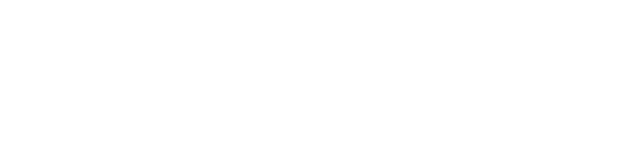
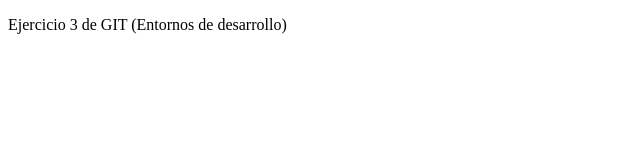
Before and after one commit to 12antonio/ejercicio3GIT, a plain HTML site: page index.html in a window 1280 px wide. Shown: the whole page, without its empty margins (0-640 px from the left). Drawn offline with Linux system fonts and the light colour scheme.

Commit message:
editando header

```diff
--- a/index.html
+++ b/index.html
@@ -8,7 +8,7 @@
 </head>
 <body>
     <header>
-
+        <p>Ejercicio 3 de GIT (Entornos de desarrollo)</p>
     </header>
 
     <main>
```
